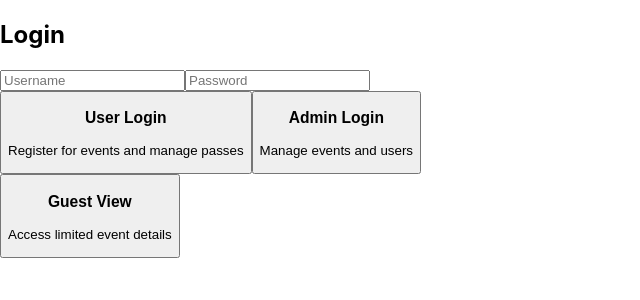
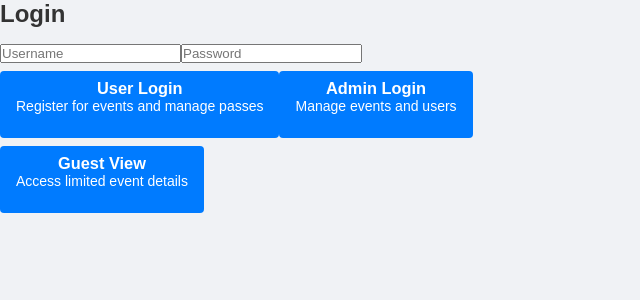
Before and after one commit to SamK905/Event-Management-Application, a React (Create React App) app: page / in a window 1280 px wide. Shown: the top 300 px of the page, without its empty margins (0-640 px from the left). Built offline with nearby package versions, Linux system fonts and the light colour scheme.

Commit message:
CSS added

```diff
--- a/src/App.css
+++ b/src/App.css
@@ -1,38 +1,95 @@
-.App {
-  text-align: center;
+* {
+  box-sizing: border-box;
+  margin: 0;
+  padding: 0;
 }
 
-.App-logo {
-  height: 40vmin;
-  pointer-events: none;
+body {
+  font-family: Arial, sans-serif;
+  background-color: #f0f2f5;
+  color: #333;
 }
 
-@media (prefers-reduced-motion: no-preference) {
-  .App-logo {
-    animation: App-logo-spin infinite 20s linear;
+h1, h2, p {
+  margin-bottom: 16px;
+}
+
+.container {
+  max-width: 1200px;
+  margin: 0 auto;
+  padding: 16px;
+}
+
+.home {
+  display: flex;
+  justify-content: flex-end;
+  margin-bottom: 16px;
+}
+
+button {
+  background-color: #007bff;
+  border: none;
+  color: #fff;
+  cursor: pointer;
+  font-size: 14px;
+  padding: 8px 16px;
+  border-radius: 4px;
+  text-align: center;
+  transition: background-color 0.2s;
+  margin-top: 8px;
+}
+
+button:hover {
+  background-color: #0056b3;
+}
+
+.my-passes {
+  margin-bottom: 32px;
+}
+
+.my-passes > div {
+  background-color: #fff;
+  border: 1px solid #e0e0e0;
+  border-radius: 4px;
+  padding: 16px;
+  margin-bottom: 16px;
+}
+
+.event-loop {
+  display: grid;
+  grid-template-columns: repeat(auto-fit, minmax(300px, 1fr));
+  gap: 16px;
+  margin-bottom: 32px;
+}
+
+.event-loop > div {
+  background-color: #fff;
+  border: 1px solid #e0e0e0;
+  border-radius: 4px;
+  padding: 16px;
+}
+
+.pass-navigation {
+  margin-bottom: 32px;
+}
+
+/* Responsive layout for tablet devices */
+@media (min-width: 768px) {
+  .event-loop {
+    grid-template-columns: repeat(2, 1fr);
   }
 }
 
-.App-header {
-  background-color: #282c34;
-  min-height: 100vh;
-  display: flex;
-  flex-direction: column;
-  align-items: center;
-  justify-content: center;
-  font-size: calc(10px + 2vmin);
-  color: white;
+/* Responsive layout for desktop devices */
+@media (min-width: 1024px) {
+  .event-loop {
+    grid-template-columns: repeat(3, 1fr);
+  }
 }
 
-.App-link {
-  color: #61dafb;
-}
-
-@keyframes App-logo-spin {
-  from {
-    transform: rotate(0deg);
-  }
-  to {
-    transform: rotate(360deg);
+/* Responsive layout for larger desktop devices */
+@media (min-width: 1200px) {
+  .event-loop {
+    grid-template-columns: repeat(4, 1fr);
   }
 }
--- a/src/App.js
+++ b/src/App.js
@@ -4,6 +4,7 @@ import Login from "./components/Login";
 import Registration from "./components/Registration";
 import MyPasses from "./components/MyPasses";
 import myPassData from "./data/myPassData";
+import './App.css';
 
 function App() {
   const [user, setUser] = useState(null);
--- a/src/components/MyPasses.js
+++ b/src/components/MyPasses.js
@@ -13,7 +13,7 @@ const MyPasses = ({ passes, updatePasses, navigateTo }) => {
     updatePasses(
       passes.map((p) => {
         if (p.id === pass.id) {
-          return { ...p, status: "cancelled" };
+          console.log({ ...p, status: "cancelled" });
         }
         return p;
       })
--- a/src/index.js
+++ b/src/index.js
@@ -3,6 +3,8 @@ import ReactDOM from 'react-dom/client';
 import './index.css';
 import App from './App';
 import reportWebVitals from './reportWebVitals';
+import './App.css';
+
 
 const root = ReactDOM.createRoot(document.getElementById('root'));
 root.render(
```
